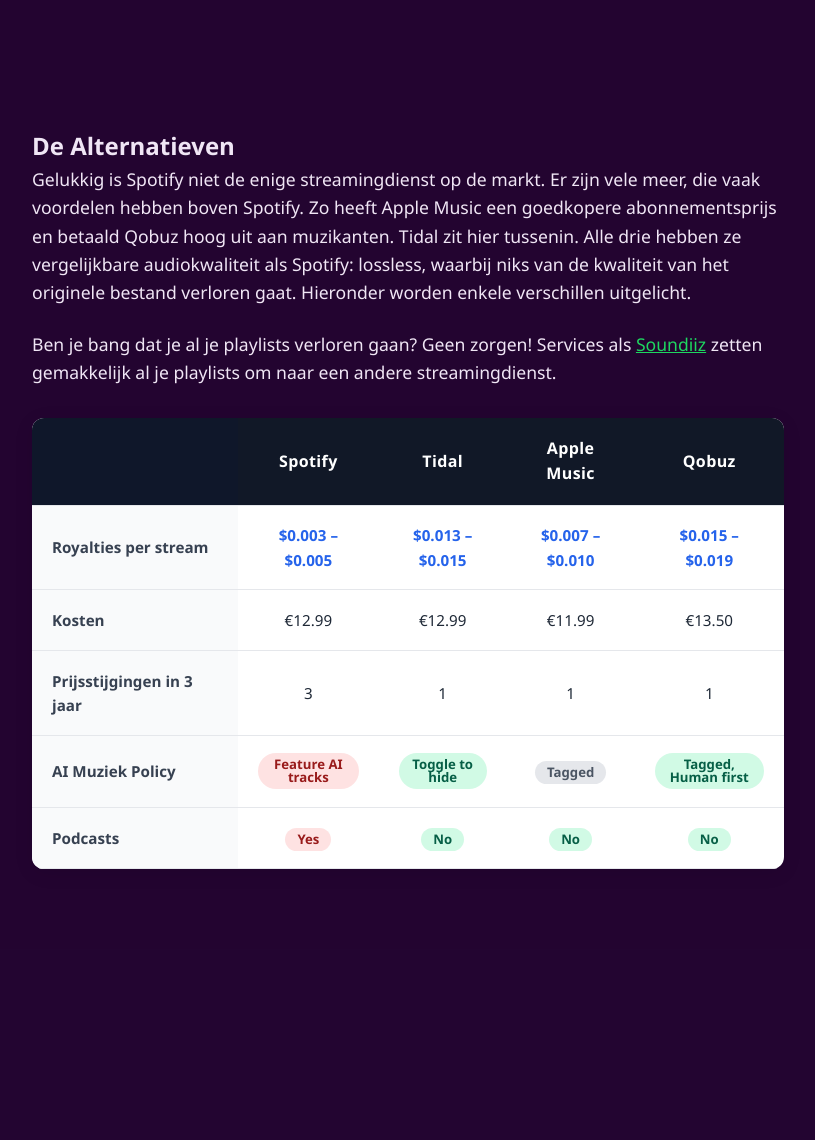
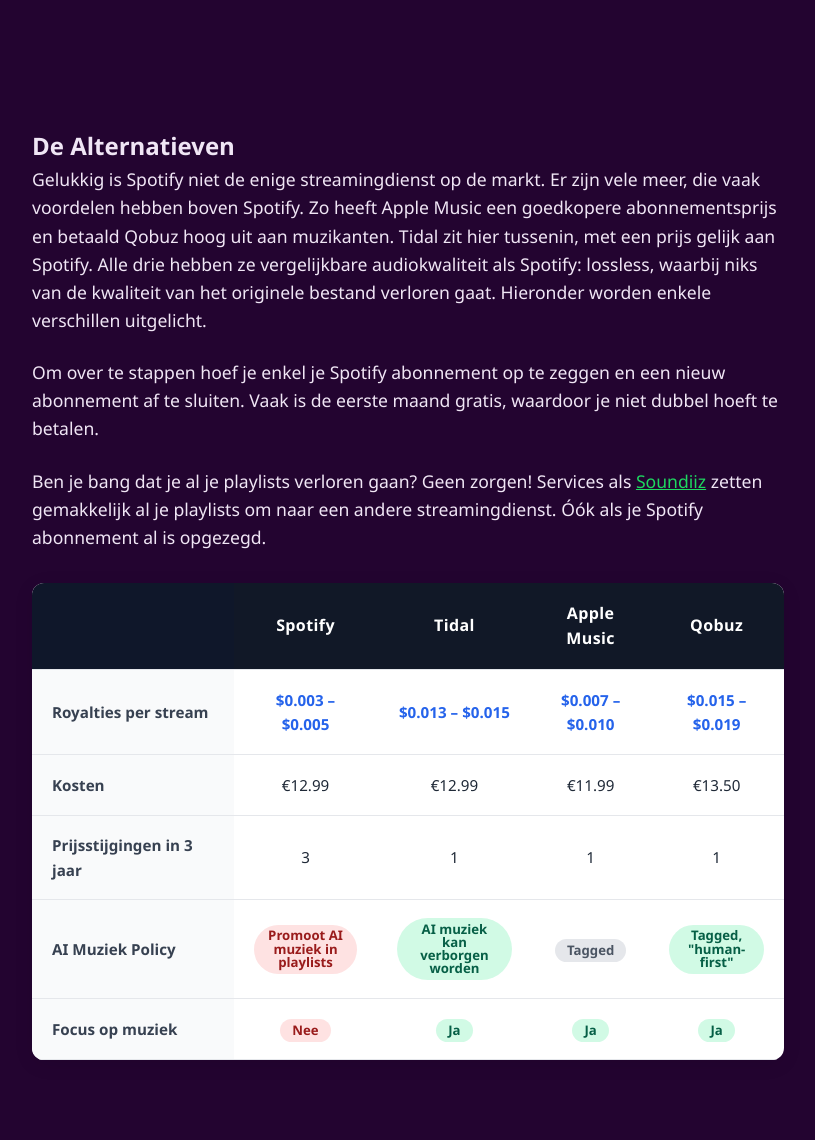
Before and after one commit to jessecjvb/DitchSpotify, a Flask app: page / in a window 1280 px wide. Shown: the part 5015-6155 px from the top of the page, without its empty margins (232-1047 px from the left). Before the commit the page ends 5884 px from the top, so only its background shows below. Run offline with Flask 3, Linux system fonts and the light colour scheme.

Commit message:
final changes

```diff
--- a/templates/index.html
+++ b/templates/index.html
@@ -12,7 +12,7 @@
 
         <div class="caption-image-box">
             <img src="{{ url_for('static', filename='stroke.png') }}" alt="Stroke" class="stroke">
-            <p class="hero-caption">Jouw geld is meer waard.<br>Voor jezelf en anderen.<br>Wij stappen over. Dit is waarom.</p>
+            <p class="hero-caption">Jouw geld is meer waard.<br>Voor jezelf en anderen.<br>Wij stappen over. En dat is zo geregeld.</p>
         </div>
 
         <div class="hero-buttons">
@@ -68,7 +68,7 @@
         ) }}
 
         <h3>Waar gaat het geld wel heen?</h3>
-        <p>Door Spotify is voormalig CEO en inmiddels voorzitter Daniel Ek <a class="text_link" href="https://www.digitalmusicnews.com/2024/06/26/spotify-ceo-daniel-ek-is-richer-than-any-musician-in-history/">rijker dan welke muzikant dan ook</a>. Blijkbaar loont het meer om muziek aan te bieden dan om het te maken. Met dit geld investeert hij, via zijn investeringsmaatschappij, in bedrijven zoals Helsing, een Duits wapenfabrikant. <a class="text_link" href="https://archive.is/BNDxc">In 2025</a> investeerde Ek €600 miljoen in dit bedrijf.</p>
+        <p><b>Door Spotify is voormalig CEO en inmiddels voorzitter Daniel Ek <a class="text_link" href="https://www.digitalmusicnews.com/2024/06/26/spotify-ceo-daniel-ek-is-richer-than-any-musician-in-history/">rijker dan welke muzikant dan ook</a></b>. Blijkbaar loont het meer om muziek aan te bieden dan om het te maken. Met dit geld investeert hij, via zijn investeringsmaatschappij, in bedrijven zoals Helsing, een Duits wapenfabrikant. <a class="text_link" href="https://archive.is/BNDxc">In 2025</a> investeerde Ek €600 miljoen in dit bedrijf.</p>
 
         <p>Ook Spotify zelf maakt twijfelachtige investeringen. In 2020 sloot het <a class="text_link" href="https://www.nytimes.com/2022/02/17/arts/music/spotify-joe-rogan-misinformation.html">een deal</a> met Joe Rogan voor zijn podcast The Joe Rogan Experience. Deze wordt naar verluid <a class="text_link" href="https://www.bbc.com/news/60199614">200 miljoen keer peer maand</a> gedownload. Deze deal lag onder vuur, omdat Rogan regelmatig <a class="text_link" href="https://www.bbc.com/news/60199614">onwaarheden verspreid</a>, <a class="text_link" href="https://www.nytimes.com/2022/02/17/arts/music/spotify-joe-rogan-misinformation.html">haatzaaiende taal gebruikt, en complotdenker Alex Jones heeft uitgenodigd.</a> In 2024 is deze deal <a class="text_link" href="https://variety.com/2024/digital/news/joe-rogan-renews-spotify-deal-not-exclusive-1235895424/">hernieuwd.</a></p>
 
@@ -91,9 +91,11 @@
 
     <section id="section-2" class="scroll-section">
         <h2>De Alternatieven</h2>
-        <p>Gelukkig is Spotify niet de enige streamingdienst op de markt. Er zijn vele meer, die vaak voordelen hebben boven Spotify. Zo heeft Apple Music een goedkopere abonnementsprijs en betaald Qobuz hoog uit aan muzikanten. Tidal zit hier tussenin. Alle drie hebben ze vergelijkbare audiokwaliteit als Spotify: lossless, waarbij niks van de kwaliteit van het originele bestand verloren gaat. Hieronder worden enkele verschillen uitgelicht.</p>
+        <p>Gelukkig is Spotify niet de enige streamingdienst op de markt. Er zijn vele meer, die vaak voordelen hebben boven Spotify. Zo heeft Apple Music een goedkopere abonnementsprijs en betaald Qobuz hoog uit aan muzikanten. Tidal zit hier tussenin, met een prijs gelijk aan Spotify. Alle drie hebben ze vergelijkbare audiokwaliteit als Spotify: lossless, waarbij niks van de kwaliteit van het originele bestand verloren gaat. Hieronder worden enkele verschillen uitgelicht.</p>
 
-        <p>Ben je bang dat je al je playlists verloren gaan? Geen zorgen! Services als <a class="text_link" href="soundiiz.com">Soundiiz</a> zetten gemakkelijk al je playlists om naar een andere streamingdienst.</p>
+        <p> Om over te stappen hoef je enkel je Spotify abonnement op te zeggen en een nieuw abonnement af te sluiten. Vaak is de eerste maand gratis, waardoor je niet dubbel hoeft te betalen.</p>
+
+        <p>Ben je bang dat je al je playlists verloren gaan? Geen zorgen! Services als <a class="text_link" href="soundiiz.com">Soundiiz</a> zetten gemakkelijk al je playlists om naar een andere streamingdienst. Óók als je Spotify abonnement al is opgezegd.</p>
 
         <div class="table-wrapper">
   <table class="comparison-table">
@@ -151,17 +153,17 @@
       </tr>
       <tr>
         <td class="feature-name">AI Muziek Policy</td>
-        <td><span class="badge badge-alert">Feature AI tracks</span></td>
-        <td><span class="badge badge-positive">Toggle to hide</span></td>
+        <td><span class="badge badge-alert">Promoot AI muziek in playlists</span></td>
+        <td><span class="badge badge-positive">AI muziek kan verborgen worden</span></td>
         <td><span class="badge badge-neutral">Tagged</span></td>
-        <td><span class="badge badge-positive">Tagged, Human first</span></td>
+        <td><span class="badge badge-positive">Tagged, "human-first"</span></td>
       </tr>
       <tr>
-        <td class="feature-name">Podcasts</td>
-        <td><span class="badge badge-alert">Yes</span></td>
-        <td><span class="badge badge-positive">No</span></td>
-        <td><span class="badge badge-positive">No</span></td>
-        <td><span class="badge badge-positive">No</span></td>
+        <td class="feature-name">Focus op muziek</td>
+        <td><span class="badge badge-alert">Nee</span></td>
+        <td><span class="badge badge-positive">Ja</span></td>
+        <td><span class="badge badge-positive">Ja</span></td>
+        <td><span class="badge badge-positive">Ja</span></td>
       </tr>
     </tbody>
   </table>
```
